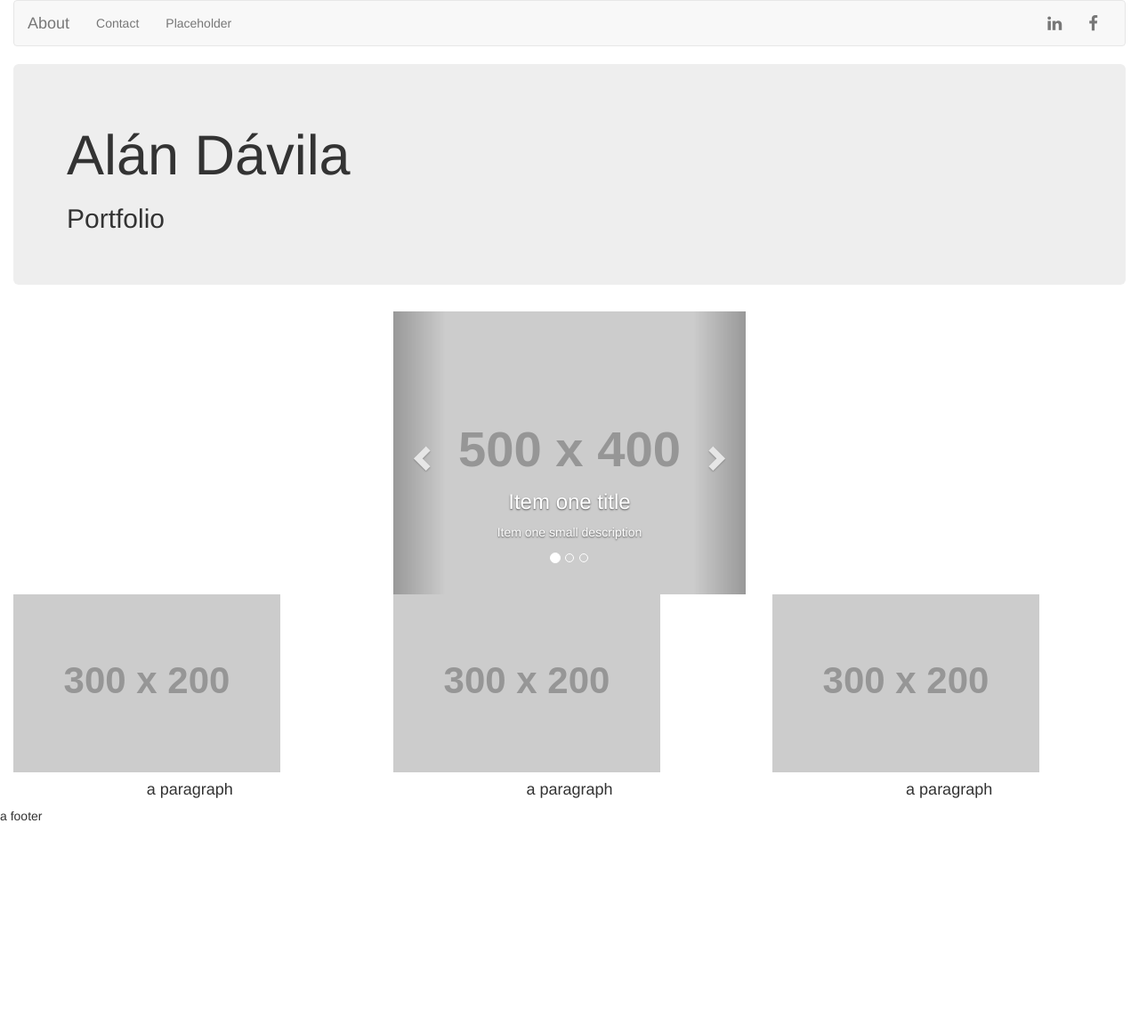
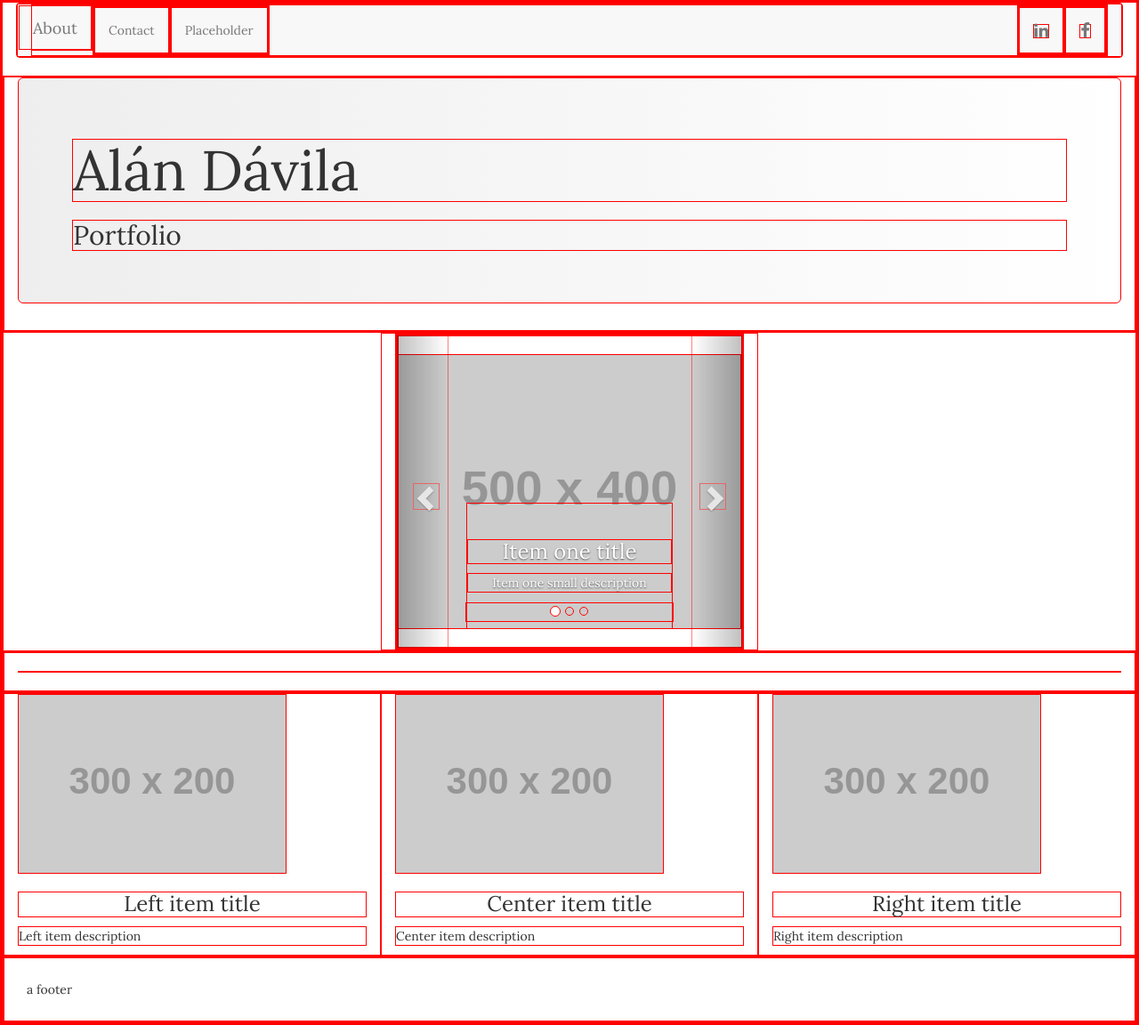
Before and after one commit to alandavila/portfolio, a PHP site: page /test.html in a window 1280 px wide. Shown: the whole page at 89% size. Before the commit the page ends 923 px from the top, so only its background shows below. Run offline with PHP 8.4, Linux system fonts and the light colour scheme; grey boxes labelled with a size stand in for pictures from a placeholder-image service; some libraries are stand-ins or nearby versions.

Commit message:
presentation fixes

```diff
--- a/test.html
+++ b/test.html
@@ -3,9 +3,10 @@
   <head>
     <meta name="viewport" content="width=device-width, initial-scale=1">
     <meta charset="utf-8">
-    <title>Framework Test Page</title>
+    <meta http-equiv="X-UA-Compatible" content="IE=edge">
+    <title>Al&aacuten D&aacutevila's Portfolio</title>
     <!--My local css file-->
-    <link href="css/main.css" rel="stylesheet" >
+    <link href="css/style.css" rel="stylesheet" >
     <!--bootstrap framework-->
     <link rel="stylesheet" href="css/bootstrap.min.css">
     <!--social media fonts-->
@@ -109,32 +110,35 @@
           </div>
         </div>
       </div>
+      <!--spacer with a line-->
+      <div class="row">
+        <div class="col-md-12">
+          <hr>
+        </div>
+      </div>
       <!--projects grid-->
       <div class="row">
         <div class="col-md-4">
-          <img class="img-responsive" src="http://placehold.it/300x200">
-          <h4 class="text-center">
-            a paragraph
-          </h4>
+          <img class="img-responsive" src="http://placehold.it/300x200" alt="left image here">
+          <h3 class="text-center">Left item title</h3>
+          <p>Left item description</p>
         </div>
         <div class="col-md-4">
-          <img class="img-responsive" src="http://placehold.it/300x200">
-          <h4 class="text-center">
-            a paragraph
-          </h4>
+          <img class="img-responsive" src="http://placehold.it/300x200" alt="center image here">
+          <h3 class="text-center">Center item title</h3>
+          <p>Center item description</p>
         </div>
         <div class="col-md-4">
-          <img class="img-responsive" src="http://placehold.it/300x200">
-          <h4 class="text-center">
-            a paragraph
-          </h4>
+          <img class="img-responsive" src="http://placehold.it/300x200" alt="right image here">
+          <h3 class="text-center">Right item title</h3>
+          <p>Right item description</p>
         </div>
       </div>
       <div class="row">
         <footer>
           a footer
         </footer>
-    </div>
+      </div>
     </div>
     <!-- jQuery (necessary for Bootstrap's JavaScript plugins) -->
     <script src="https://ajax.googleapis.com/ajax/libs/jquery/1.12.4/jquery.min.js"></script>
```
Also changed, not shown: css/style.css (+11 -44 lines).
